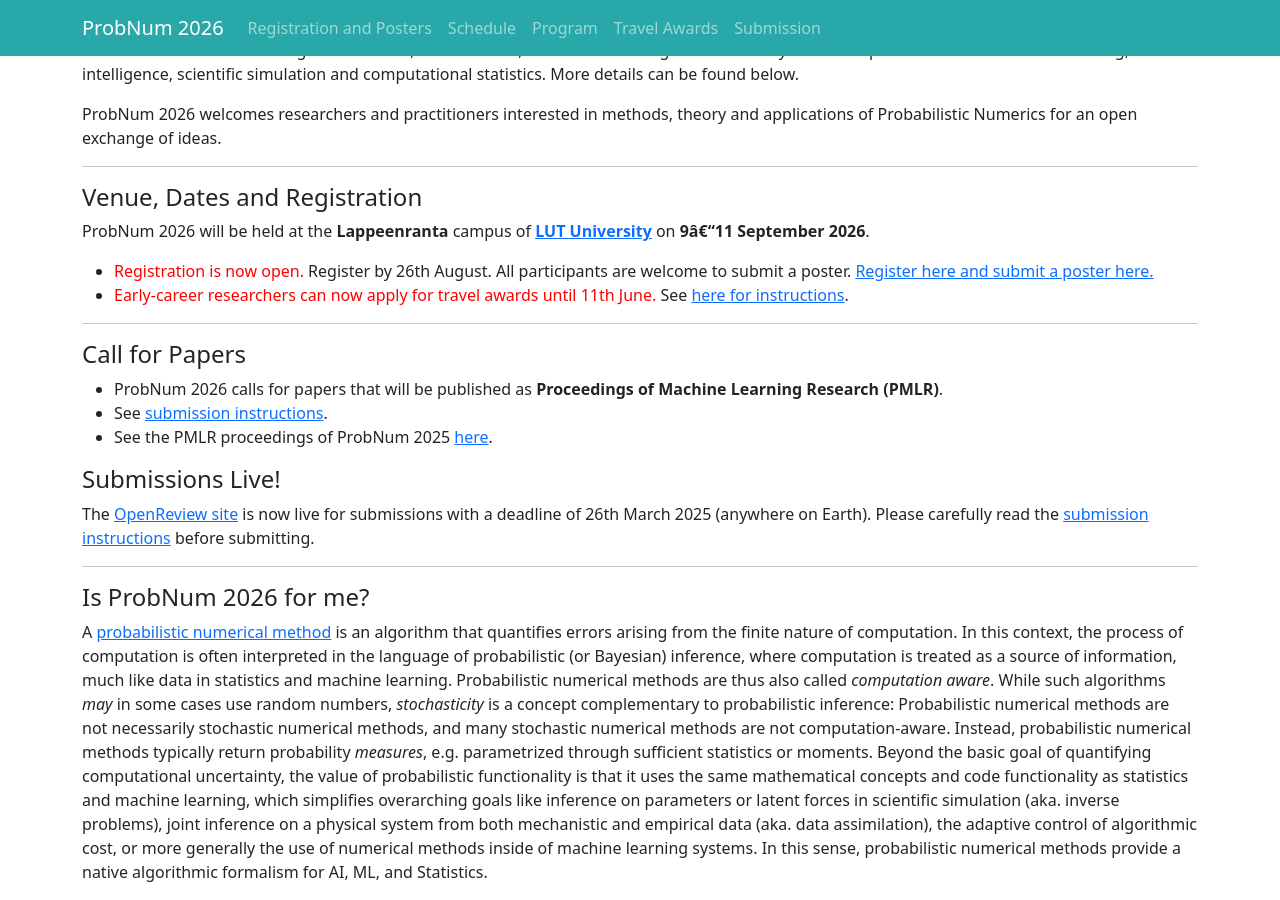
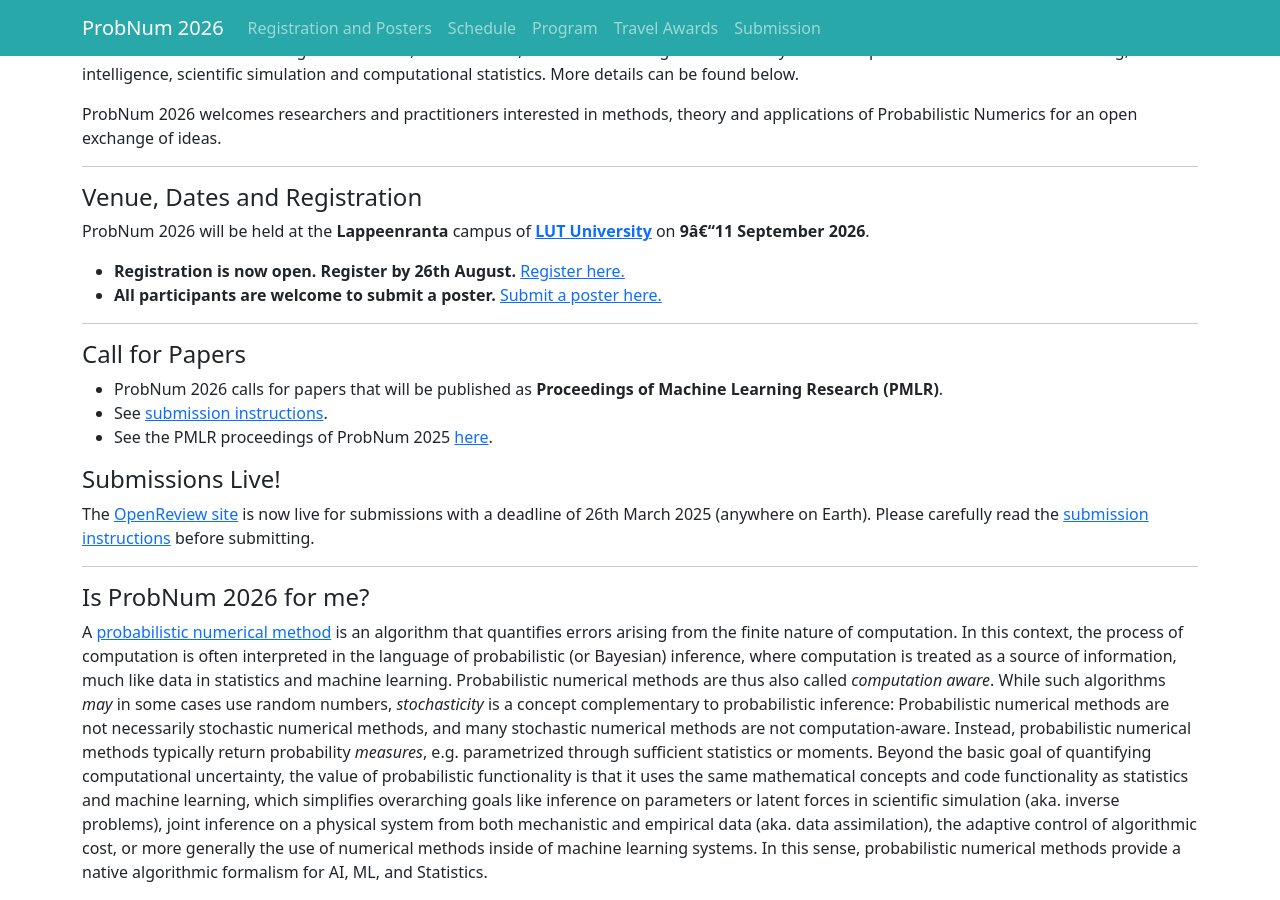
Before and after one commit to probnum2026/probnum2026.github.io, a Jekyll site: the page built from index.md, in a window 1280 px wide and 900 px high, scrolled down 514 px. Built offline with Jekyll 4.4.1, drawn with Linux system fonts in a browser that asks for light colours; nearby versions of some CDN libraries.

Commit message:
update index

```diff
--- a/index.md
+++ b/index.md
@@ -16,8 +16,8 @@ ProbNum 2026 welcomes researchers and practitioners interested in methods, theor
 
 ProbNum 2026 will be held at the **Lappeenranta** campus of **[LUT University](https://www.lut.fi/en)** on **9&ndash;11 September 2026**.
 
-- <span style="color:red">Registration is now open.</span> Register by 26th August. All participants are welcome to submit a poster. [Register here and submit a poster here.](/registration)
-- <span style="color:red">Early-career researchers can now apply for travel awards until 11th June.</span> See [here for instructions](/support).
+- **Registration is now open. Register by 26th August.** [Register here.](/registration)
+- **All participants are welcome to submit a poster.** [Submit a poster here.](/registration)
 
 ---
 
```
